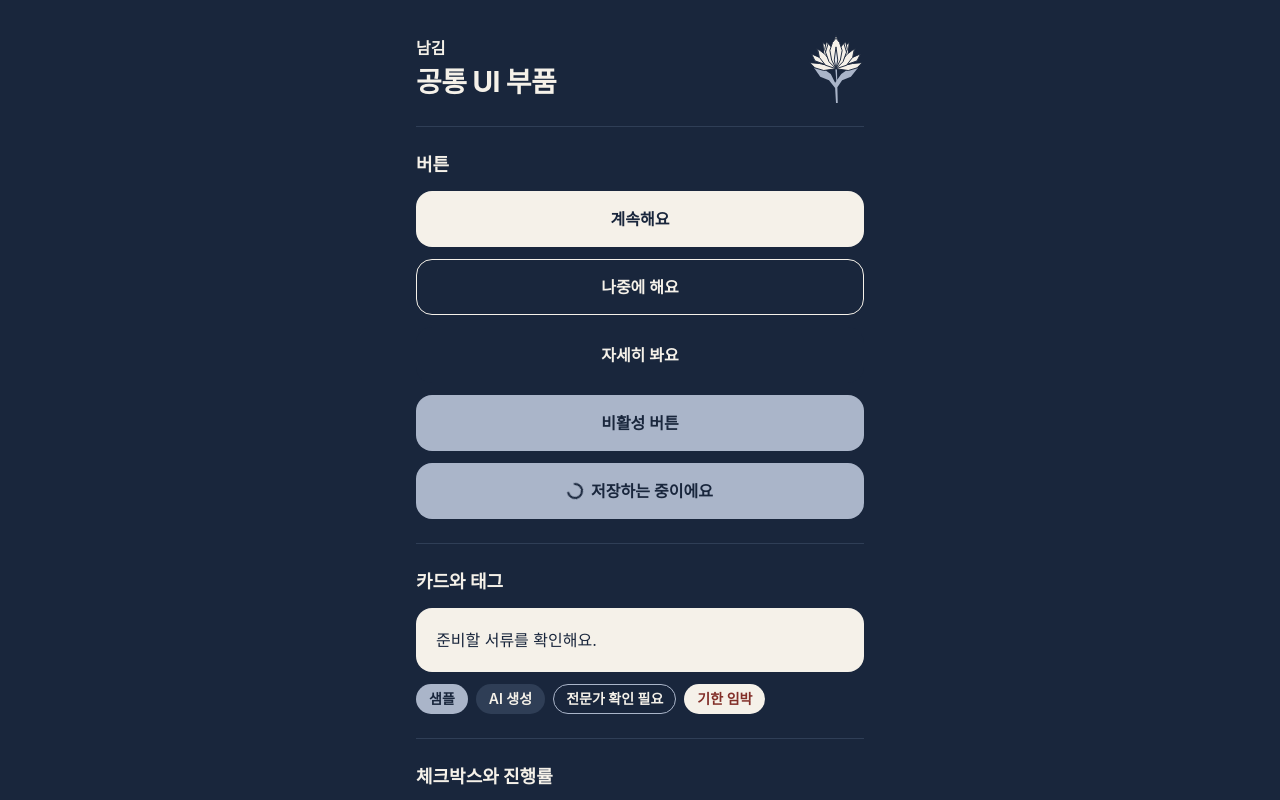
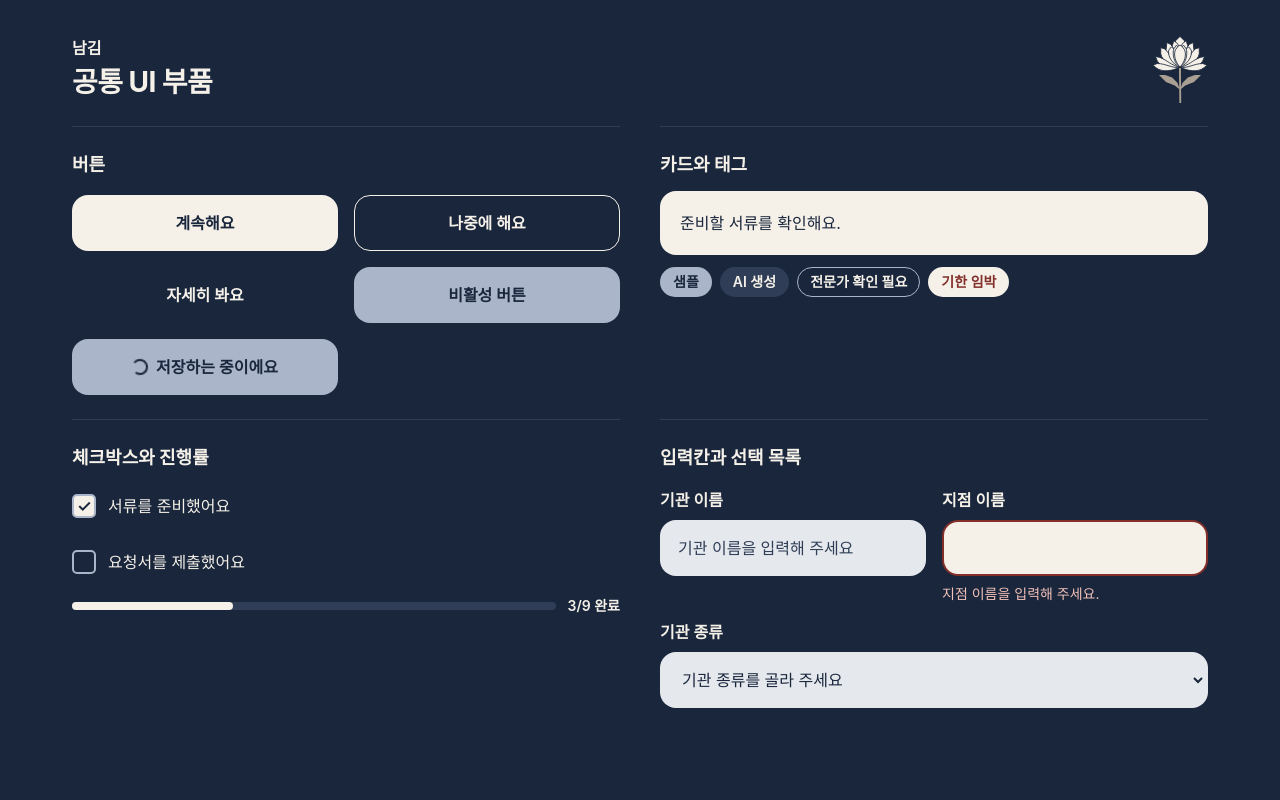
Before and after one commit to chung1yejun/AIrevolution, a Next.js app: page /dev-ui in a window 1280 px wide. Shown: the top 800 px of the page. Built offline with nearby package versions, Linux system fonts and the light colour scheme; a web font is replaced by a local one.

Commit message:
style(S2): PC 미리보기와 국화 심볼 다듬기

```diff
--- a/components/ui/Chrysanthemum.tsx
+++ b/components/ui/Chrysanthemum.tsx
@@ -1,16 +1,33 @@
 import styles from "./theme";
+
+const sidePetals = [
+  "M32 40C25 36 22 26 23 16L25 10 29 13C33 19 33 29 32 40Z",
+  "M32 40C23 38 17 29 16 21L17 12 21 14C27 19 29 32 32 40Z",
+  "M32 40C21 41 12 33 10 25L10 18 14 19C21 24 23 36 32 40Z",
+  "M32 40C21 43 10 40 6 33L4 28 9 29C17 32 23 39 32 40Z",
+  "M32 40C23 45 11 46 5 41L1 38 6 36C16 36 23 42 32 40Z",
+  "M32 40C24 37 18 29 19 21L22 17 26 20C29 25 31 35 32 40Z",
+  "M32 40C25 36 23 25 25 19L28 15 32 20C34 27 33 35 32 40Z",
+];
 
 // <Chrysanthemum className="w-14" /> — decorative mark next to the service name.
 export function Chrysanthemum({ className }: { className?: string }) {
   return (
     <svg aria-hidden="true" focusable="false" viewBox="0 0 64 84" className={className}>
-      <path className={styles.stem} d="M31 39h2l1 42h-2l-1-17-7-9-10-4-7-10 12 2 7 5 6 12-1-2 7-10 7-5 12-2-8 10-10 4-6 9z" />
-      <g className={styles.flower} stroke="var(--namgim-navy)" strokeWidth="1.1" strokeLinejoin="round">
-        <path d="M32 42 18 44 8 41 2 35l11 1 9 2L8 33l-4-8 9 4-3-10 8 5-1-12 8 7 7-15 7 15 8-7-1 12 8-5-3 10 9-4-4 8-14 5 9-2 11-1-6 6-10 3z" />
-        <path d="M32 42 20 38 13 29 11 19l9 7 5 7-6-13 2-9 8 9 3 11 3-11 8-9 2 9-6 13 5-7 9-7-2 10-7 9z" />
-        <path d="m32 42-8-8-4-11 3-10 7 8 2 12 2-12 7-8 3 10-4 11z" />
-        <path d="m32 42-5-10-2-11 3-9 4-5 4 5 3 9-2 11z" />
-        <path d="m32 42-2-10 2-15 2 15z" fill="var(--namgim-field)" />
+      <g className={styles.stem}>
+        <path d="M30.8 39H33L33.4 81H31.3Z" />
+        <path d="M32 66L26 61 16 57 8 49 15 49 23 52 29 58Z" />
+        <path d="M32 66L38 61 48 57 56 49 49 49 41 52 35 58Z" />
+      </g>
+      <g className={styles.flower} stroke="var(--namgim-navy)" strokeWidth="0.95" strokeLinejoin="round">
+        <path d="M32 40C27 34 25 26 25 18L27 10 32 5 37 10 39 18C39 26 37 34 32 40Z" />
+        {sidePetals.map((path) => (
+          <g key={path}>
+            <path d={path} />
+            <path d={path} transform="translate(64 0) scale(-1 1)" />
+          </g>
+        ))}
+        <path d="M32 40C27 35 24 26 27 20L30 16 32 15 34 16 37 20C40 26 37 35 32 40Z" />
       </g>
     </svg>
   );
--- a/components/ui/tokens.css
+++ b/components/ui/tokens.css
@@ -143,7 +143,7 @@
 .namgim-tagUrgent { color: var(--namgim-error-ink); }
 
 .namgim-flower { fill: var(--namgim-ivory); }
-.namgim-stem { fill: var(--namgim-muted); }
+.namgim-stem { fill: #a9a093; }
 
 .namgim-preview {
   min-height: 100dvh;
@@ -168,3 +168,39 @@
   border-top: 1px solid var(--namgim-secondary);
   padding-block: 24px;
 }
+
+@media (min-width: 1280px) {
+  .namgim-previewInner {
+    display: grid;
+    grid-template-columns: repeat(2, minmax(0, 1fr));
+    column-gap: 40px;
+    align-items: start;
+    max-width: 1200px;
+    padding-inline: 32px;
+  }
+
+  .namgim-previewHeader {
+    grid-column: 1 / -1;
+  }
+
+  .namgim-previewInner section {
+    min-width: 0;
+  }
+
+  /* Lay out button variants and form fields side by side in this preview. */
+  .namgim-previewInner section:is(:first-of-type, :last-of-type) {
+    display: grid;
+    grid-template-columns: repeat(2, minmax(0, 1fr));
+    align-items: start;
+    gap: 16px;
+  }
+
+  .namgim-previewInner section:is(:first-of-type, :last-of-type) > * {
+    margin-block: 0;
+  }
+
+  .namgim-previewInner section:is(:first-of-type, :last-of-type) > h2,
+  .namgim-previewInner section:last-of-type > :last-child {
+    grid-column: 1 / -1;
+  }
+}
```
